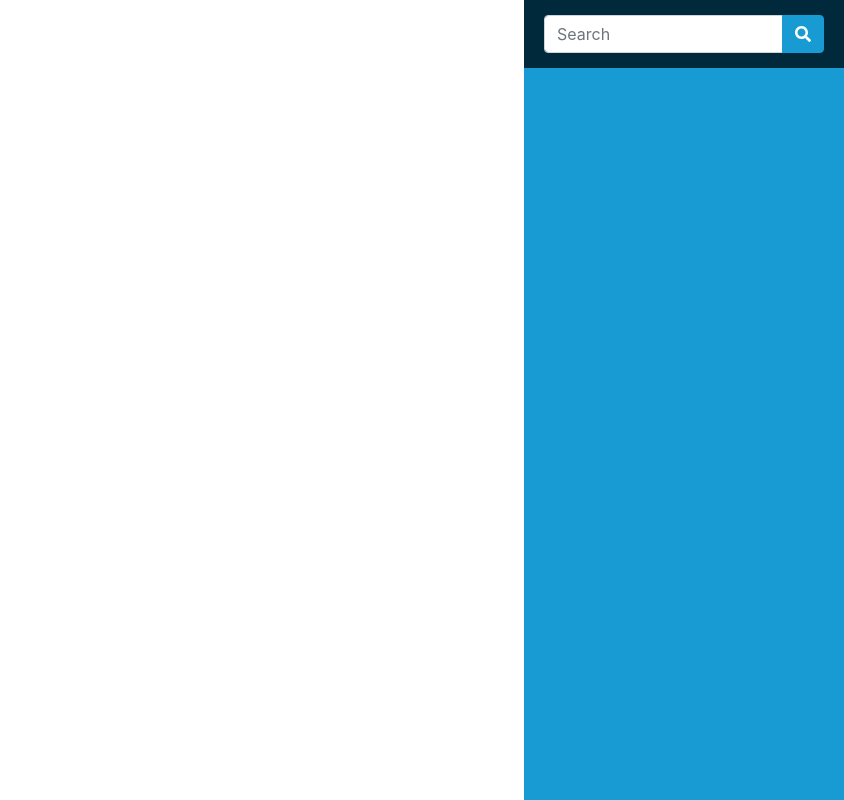
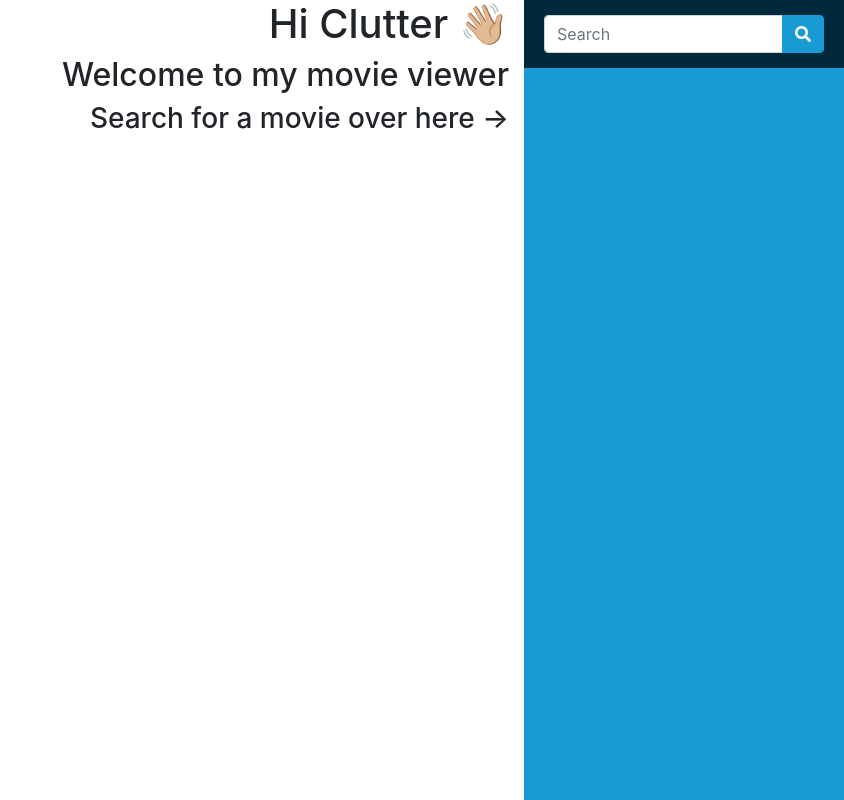
Before and after one commit to AbleLincoln/clutter-project, a React (Create React App) app: page / in a window 1280 px wide. Shown: the whole page, without its empty margins (436-1280 px from the left). Built offline with nearby package versions, Linux system fonts and the light colour scheme.

Commit message:
Welcome component, plus minor styling fix for cast section

```diff
--- a/src/components/App.js
+++ b/src/components/App.js
@@ -1,6 +1,7 @@
 import React, { Component } from 'react';
 import { BrowserRouter, Switch, Route } from 'react-router-dom';
 import Sidebar from './Sidebar';
+import Welcome from './Welcome';
 import 'bootstrap/dist/css/bootstrap.min.css';
 import '../css/App.css';
 import MovieDetails from './MovieDetails';
@@ -13,6 +14,7 @@ class App extends Component {
           <div className="row">
             <div className="col-md-9">
               <Switch>
+                <Route path="/" exact component={Welcome} />
                 <Route
                   path="/:id"
                   component={MovieDetails}
--- /dev/null
+++ b/src/components/Welcome.js
@@ -0,0 +1,13 @@
+import React from 'react';
+import '../css/Welcome.css';
+
+const Welcome = () => (
+  <div className="welcome">
+    {/* eslint-disable-next-line */}
+    <h1>Hi Clutter 👋🏼</h1>
+    <h2>Welcome to my movie viewer</h2>
+    <h3>Search for a movie over here &rarr;</h3>
+  </div>
+);
+
+export default Welcome;
--- a/src/css/MovieDetails.css
+++ b/src/css/MovieDetails.css
@@ -34,6 +34,7 @@
   padding: 0;
   padding-top: 1rem;
   display: flex;
+  flex-wrap: wrap;
   background-color: rgba(0, 0, 0, 0.2);
 }
 .movie-details .main-info .cast ul li {
--- /dev/null
+++ b/src/css/Welcome.css
@@ -0,0 +1,5 @@
+.welcome {
+  text-align: right;
+}
+
+/*# sourceMappingURL=Welcome.css.map */
--- a/src/scss/MovieDetails.sass
+++ b/src/scss/MovieDetails.sass
@@ -37,6 +37,7 @@
         padding: 0
         padding-top: 1rem
         display: flex
+        flex-wrap: wrap
         background-color: rgba(0,0,0,0.2)
 
         li
--- /dev/null
+++ b/src/scss/Welcome.sass
@@ -0,0 +1,2 @@
+.welcome
+  text-align: right
```
Also changed, not shown: 2 other files (tests, documents, lock files or other folders).
